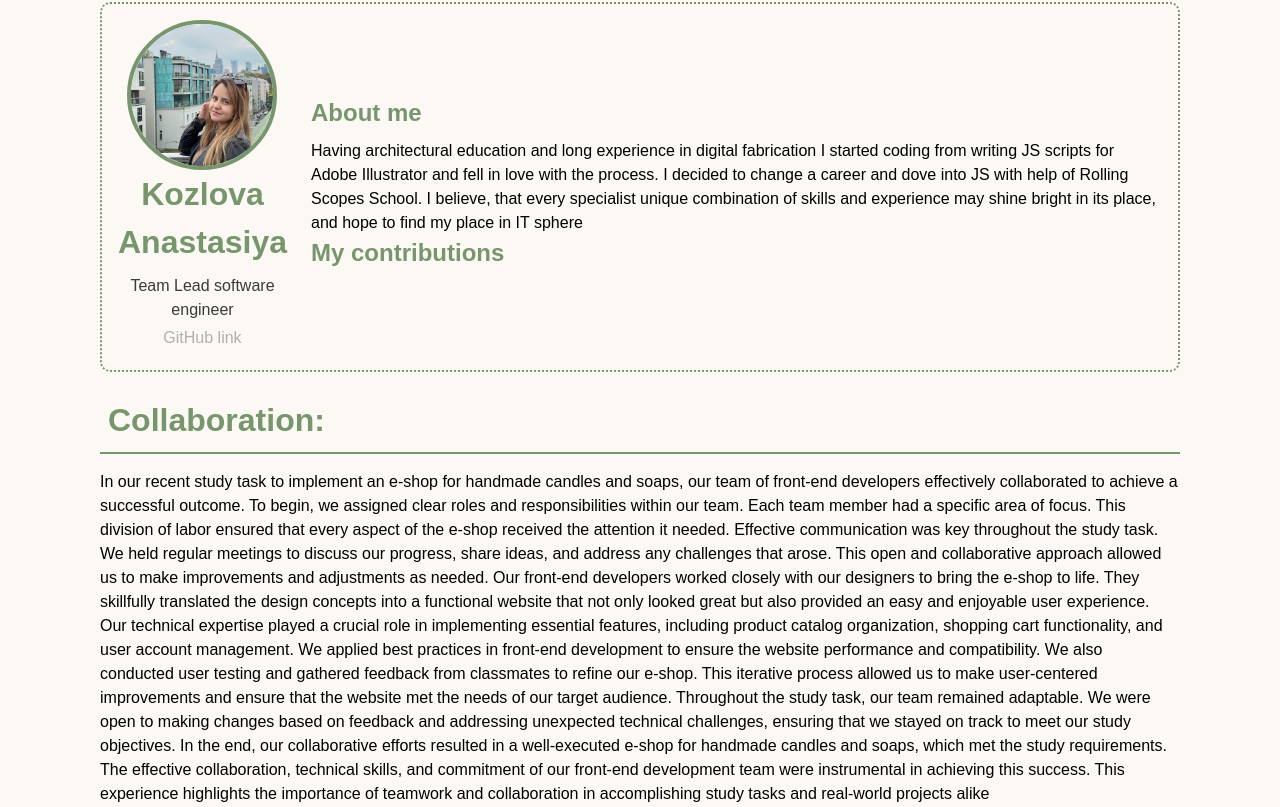
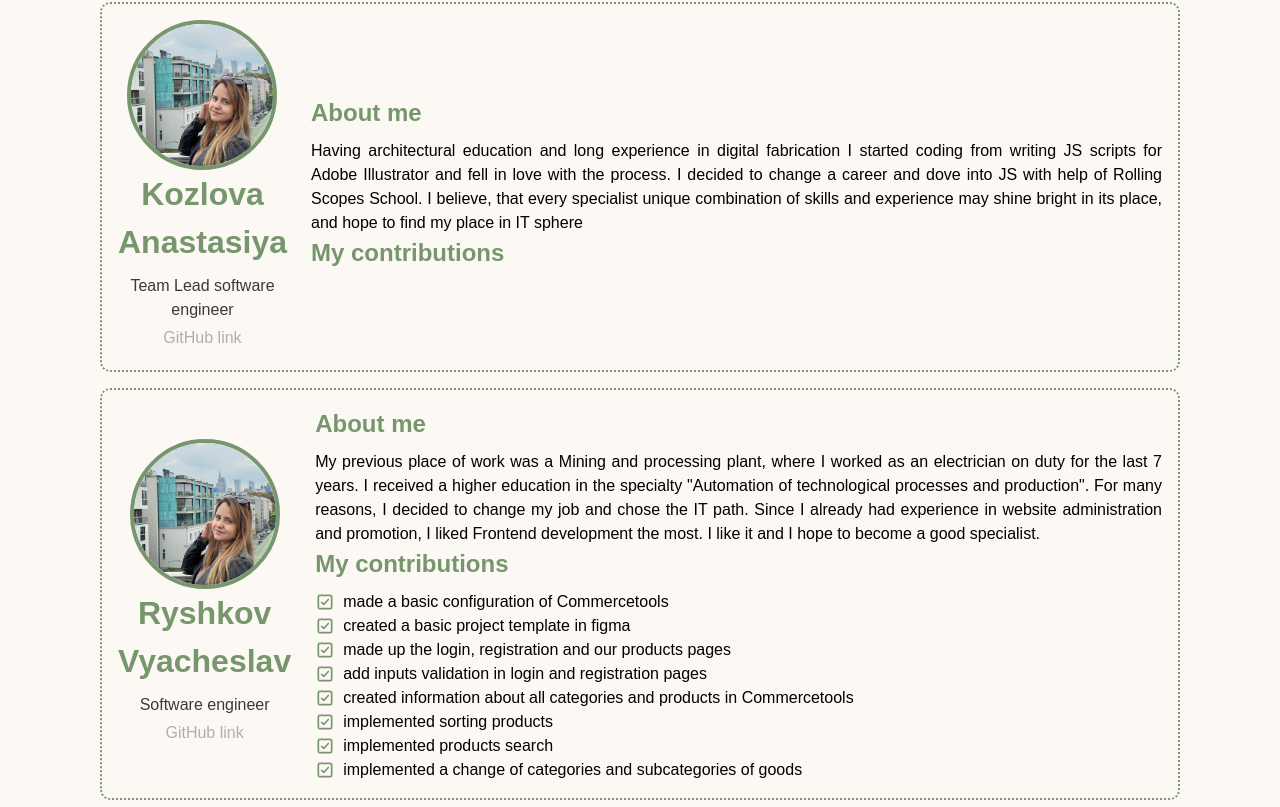
Before and after one commit to anastakozz/soap_naturee, a React (Create React App) app in the folder rs-soap-shop/: page /about-us in a window 1280 px wide. Shown: the part 993-1800 px from the top of the page. Built offline with nearby package versions, Linux system fonts and the light colour scheme; no server answers.

Commit message:
feat:add info about the last team member and UI fix

```diff
--- a/rs-soap-shop/src/pages/aboutPage/index.tsx
+++ b/rs-soap-shop/src/pages/aboutPage/index.tsx
@@ -30,6 +30,23 @@ const ABOUT_US: AbutUsType[] = [
     img: '/images/yulia_photo.jpg',
     contributions: [],
     github: 'https://github.com/anastakozz'
+  },
+  {
+    fullName: 'Ryshkov Vyacheslav',
+    role: 'Software engineer',
+    bio: 'My previous place of work was a Mining and processing plant, where I worked as an electrician on duty for the last 7 years. I received a higher education in the specialty "Automation of technological processes and production". For many reasons, I decided to change my job and chose the IT path. Since I already had experience in website administration and promotion, I liked Frontend development the most. I like it and I hope to become a good specialist.',
+    img: '/images/yulia_photo.jpg',
+    contributions: [
+      'made a basic configuration of Commercetools',
+      'created a basic project template in figma',
+      'made up the login, registration and our products pages',
+      'add inputs validation in login and registration pages',
+      'created information about all categories and products in Commercetools',
+      'implemented sorting products',
+      'implemented products search',
+      'implemented a change of categories and subcategories of goods'
+    ],
+    github: 'https://github.com/SlaVR7'
   }
 ];
 
@@ -43,8 +60,10 @@ function AboutPage() {
         <BannerPageName>ABOUT US</BannerPageName>
         <div className='py-sm px-sm max-w-[1440px] mx-auto lg:px-big'>
           <div>
-            <div className='border-b-2 border-accentColor dark:border-basicColor p-2 flex justify-between items-center mb-4'>
-              <h3 className='text-h3 text-accentColor dark:text-basicColor font-bold'>Team Members:</h3>
+            <div className='border-b-2 border-accentColor dark:border-basicColor p-2 flex justify-center md:justify-between items-center mb-4'>
+              <h3 className='text-h3 text-accentColor dark:text-basicColor font-bold text-center md:text-start'>
+                Team Members:
+              </h3>
             </div>
             {ABOUT_US.map(person => (
               <div
@@ -70,7 +89,7 @@ function AboutPage() {
                   <h4 className='text-h4 font-bold text-accentColor dark:text-basicColor mb-2 text-center md:text-start'>
                     About me
                   </h4>
-                  <p>{person.bio}</p>
+                  <p className='text-justify'>{person.bio}</p>
                   <h4 className='text-h4 font-bold text-accentColor dark:text-basicColor mb-2 text-center md:text-start'>
                     My contributions
                   </h4>
@@ -80,7 +99,7 @@ function AboutPage() {
                         <div className='w-[20px] mr-2'>
                           <MarkIcon />
                         </div>
-                        <p>{el}</p>
+                        <p className='text-justify'>{el}</p>
                       </div>
                     ))}
                   </div>
@@ -89,10 +108,12 @@ function AboutPage() {
             ))}
           </div>
           <div>
-            <div className='border-b-2 border-accentColor dark:border-basicColor p-2 flex justify-between items-center mb-4'>
-              <h3 className='text-h3 text-accentColor dark:text-basicColor font-bold'>Collaboration:</h3>
+            <div className='border-b-2 border-accentColor dark:border-basicColor p-2 flex justify-center md:justify-between items-center mb-4'>
+              <h3 className='text-h3 text-accentColor dark:text-basicColor font-bold text-center md:text-start'>
+                Collaboration:
+              </h3>
             </div>
-            <p>
+            <p className='text-justify'>
               In our recent study task to implement an e-shop for handmade candles and soaps, our team of front-end
               developers effectively collaborated to achieve a successful outcome. To begin, we assigned clear roles and
               responsibilities within our team. Each team member had a specific area of focus. This division of labor
@@ -116,8 +137,10 @@ function AboutPage() {
             </p>
           </div>
           <div>
-            <div className='border-b-2 border-accentColor dark:border-basicColor p-2 flex justify-between items-center mb-4'>
-              <h3 className='text-h3 text-accentColor dark:text-basicColor font-bold'>Gratitude:</h3>
+            <div className='border-b-2 border-accentColor dark:border-basicColor p-2 flex justify-center md:justify-between items-center mb-4'>
+              <h3 className='text-h3 text-accentColor dark:text-basicColor font-bold text-center md:text-start'>
+                Gratitude:
+              </h3>
             </div>
             <div className='flex justify-center items-center p-4'>
               <p className='mr-4'>Thank you for our new usefull skills</p>
```
